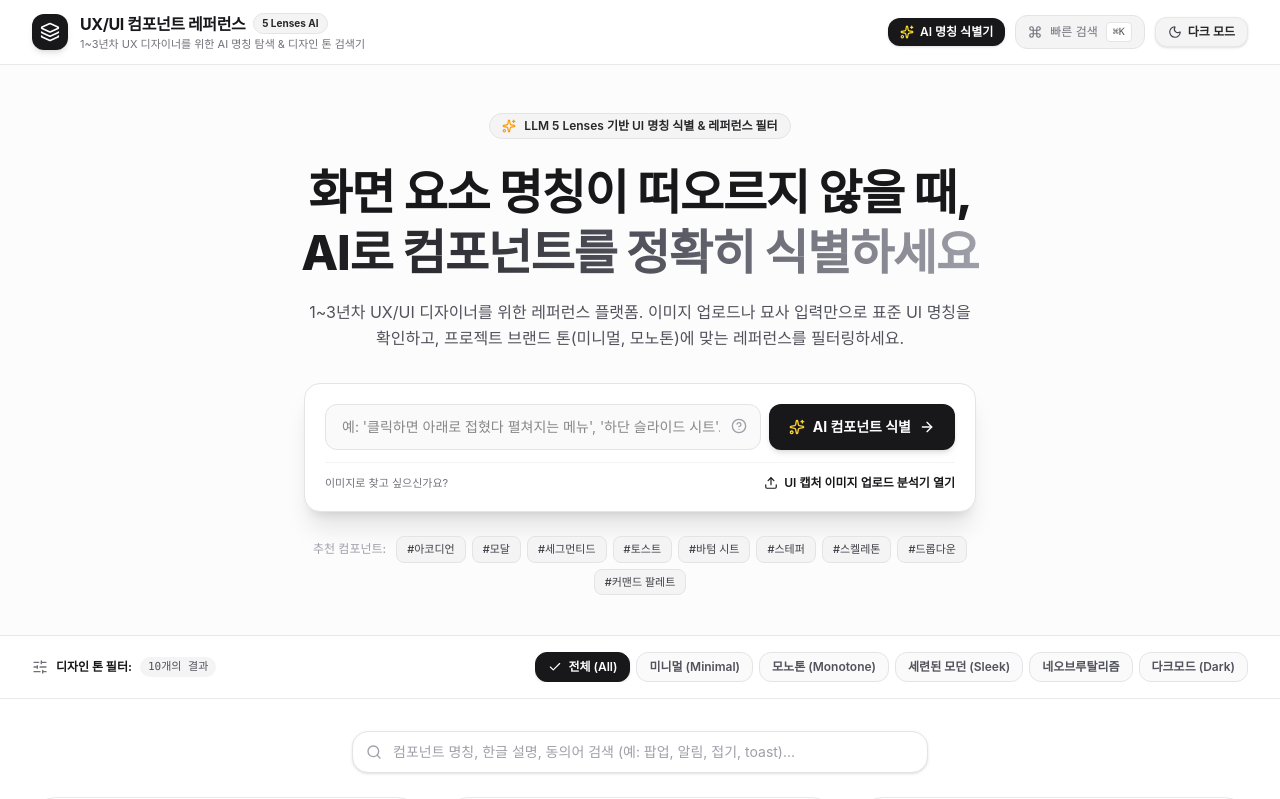
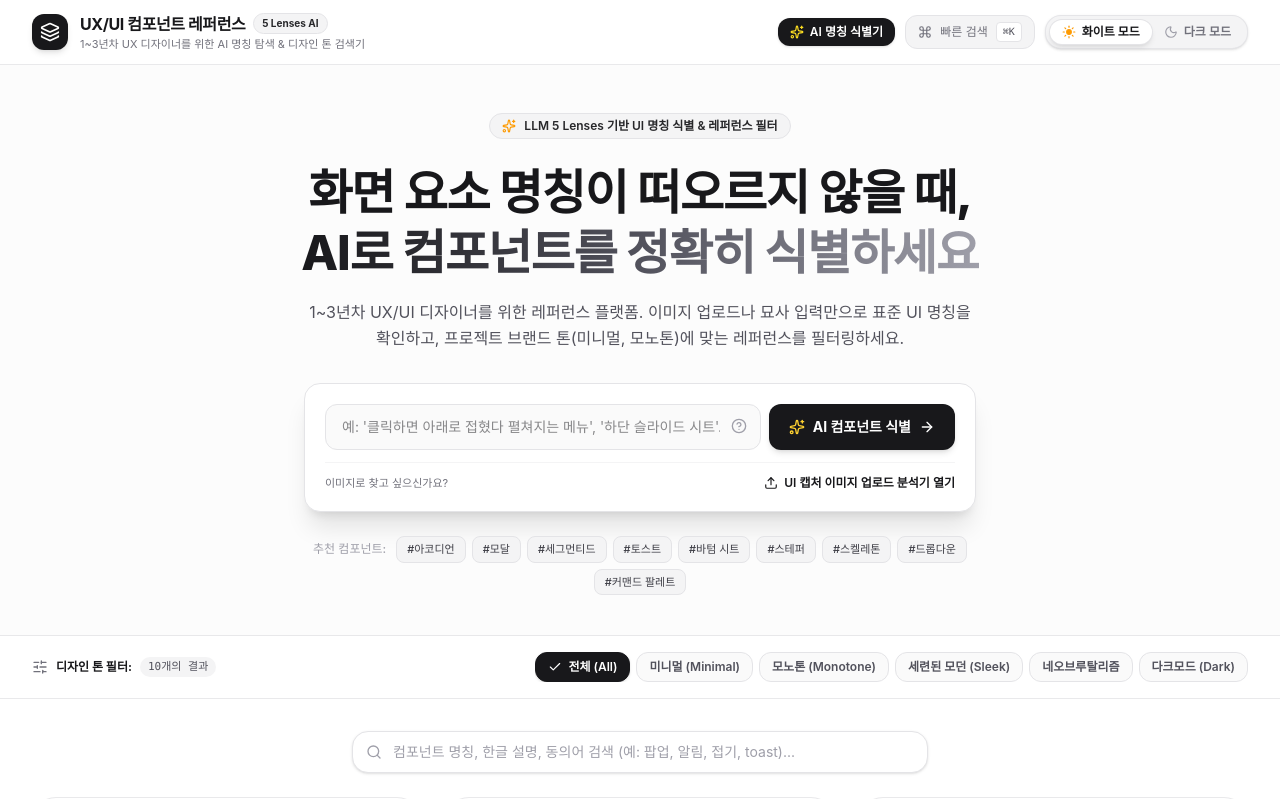
Before and after one commit to gimanhyun/uxui-component-reference, a Next.js app: page / in a window 1280 px wide. Shown: the top 799 px of the page. Built offline with nearby package versions, Linux system fonts and the light colour scheme.

Commit message:
update: 상단 우측 헤더에 직관적인 화이트 모드 / 다크 모드 세그먼트 스위치 추가

```diff
--- a/src/components/header.tsx
+++ b/src/components/header.tsx
@@ -75,24 +75,37 @@ export function Header({ onOpenAIModal, onOpenCommandPalette }: HeaderProps) {
             </kbd>
           </button>
 
-          {/* 화이트 / 다크 모드 토글 버튼 */}
-          <button
-            onClick={toggleTheme}
-            className="flex items-center gap-1.5 px-3 py-1.5 text-xs font-semibold text-zinc-800 dark:text-zinc-200 bg-zinc-100 hover:bg-zinc-200 dark:bg-zinc-800 dark:hover:bg-zinc-700 rounded-xl border border-zinc-200/80 dark:border-zinc-700/80 transition shadow-sm"
-            aria-label="Toggle Theme Mode"
-          >
-            {isDark ? (
-              <>
-                <Sun className="w-3.5 h-3.5 text-amber-400" />
-                <span>화이트 모드</span>
-              </>
-            ) : (
-              <>
-                <Moon className="w-3.5 h-3.5 text-zinc-700" />
-                <span>다크 모드</span>
-              </>
-            )}
-          </button>
+          {/* 화이트 모드 / 다크 모드 직관적 스위치 토글 */}
+          <div className="inline-flex p-1 bg-zinc-100 dark:bg-zinc-800/90 rounded-2xl border border-zinc-200/90 dark:border-zinc-700/80 shadow-sm text-xs font-semibold">
+            <button
+              onClick={() => {
+                document.documentElement.classList.remove('dark');
+                setIsDark(false);
+              }}
+              className={`flex items-center gap-1.5 px-3 py-1 rounded-xl transition-all ${
+                !isDark
+                  ? 'bg-white text-zinc-900 shadow-md font-bold ring-1 ring-zinc-200'
+                  : 'text-zinc-500 hover:text-zinc-900 dark:hover:text-zinc-200'
+              }`}
+            >
+              <Sun className={`w-3.5 h-3.5 ${!isDark ? 'text-amber-500 fill-amber-500' : 'text-zinc-400'}`} />
+              <span>화이트 모드</span>
+            </button>
+            <button
+              onClick={() => {
+                document.documentElement.classList.add('dark');
+                setIsDark(true);
+              }}
+              className={`flex items-center gap-1.5 px-3 py-1 rounded-xl transition-all ${
+                isDark
+                  ? 'bg-zinc-950 text-white shadow-md font-bold ring-1 ring-zinc-800'
+                  : 'text-zinc-500 hover:text-zinc-900 dark:hover:text-zinc-200'
+              }`}
+            >
+              <Moon className={`w-3.5 h-3.5 ${isDark ? 'text-indigo-400 fill-indigo-400' : 'text-zinc-400'}`} />
+              <span>다크 모드</span>
+            </button>
+          </div>
         </div>
       </div>
     </header>
```
